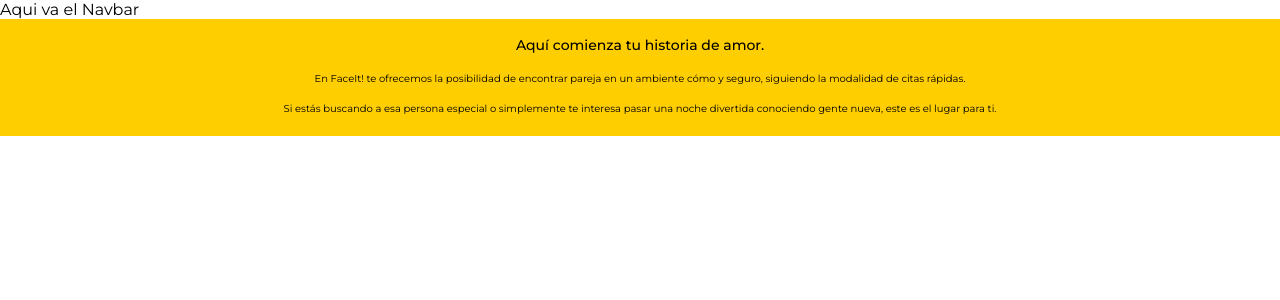
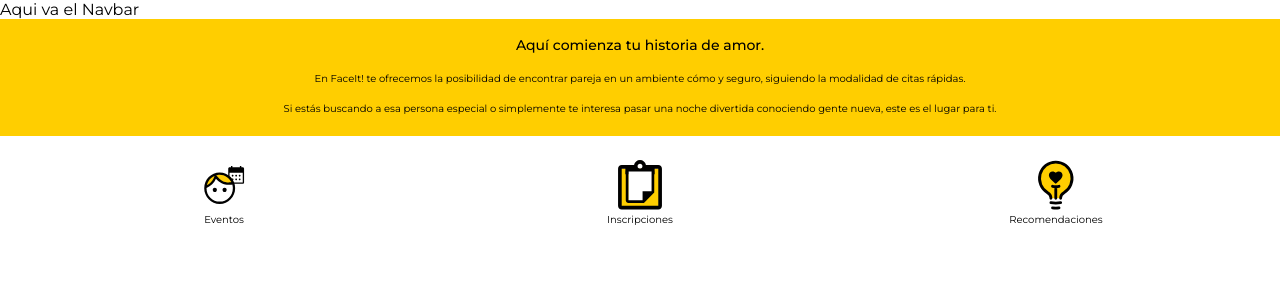
Before and after one commit to germankern/Face-It, a React (Create React App) app: page / in a window 1280 px wide. Shown: the top 300 px of the page. Built offline with nearby package versions, Linux system fonts and the light colour scheme.

Commit message:
add component ButtonLinksContainer

```diff
--- a/src/App.jsx
+++ b/src/App.jsx
@@ -1,5 +1,6 @@
 
 import './App.css';
+import ButtonLinksContainer from './components/ButtonLinksContainer';
 import DescriptionSection from './components/DescriptionSection';
 
 
@@ -8,6 +9,7 @@
     <div className="App">
       <p>Aqui va el Navbar</p>
       <DescriptionSection></DescriptionSection>
+      <ButtonLinksContainer></ButtonLinksContainer>
     </div>
   );
 }
--- /dev/null
+++ b/src/components/ButtonLinksContainer.jsx
@@ -0,0 +1,28 @@
+import React from 'react'
+import Eventos from '../images/Eventos.svg'
+import './buttonLinksContainer.css'
+import Recomendaciones from '../images/Recomendaciones.svg'
+import Incripciones from '../images/Incripciones.svg'
+
+
+const ButtonLinksContainer = () => {
+    return (
+        <div className='link-container'>
+            <div className='link-items'>
+                <img className='img-items' src={Eventos} alt="" />
+                <a className='link-events'>Eventos</a>
+            </div>
+            <div className='link-items'>
+                <img className='img-items' src={Incripciones} alt="" />
+                <a className='link-events'>Inscripciones</a>
+            </div>
+            <div className='link-items'>
+                <img className='img-items' src={Recomendaciones} alt="" />
+                <a className='link-events'>Recomendaciones</a>
+            </div>
+
+        </div>
+    )
+}
+
+export default ButtonLinksContainer
--- /dev/null
+++ b/src/components/buttonLinksContainer.css
@@ -0,0 +1,30 @@
+@media screen and (min-width: 360px) {
+    .link-container {
+        display: flex;
+        align-items: center;
+        justify-content: space-around;
+        padding: 16px;
+    }
+
+    .link-items {
+        display: flex;
+        justify-content: center;
+        align-items: center;
+        flex-direction: column;
+        margin: 8px;
+    }
+
+    .img-items {
+        width: 50px;
+        height: 50px;
+        margin-bottom: 4px;
+    }
+
+    .link-events{
+        font-weight: 400;
+        font-size: 10px;
+        line-height: 125%;
+        min-width: 104px;
+        text-align: center;
+    }
+}
--- a/src/components/descriptionSection.css
+++ b/src/components/descriptionSection.css
@@ -4,12 +4,14 @@
         text-align: center;
         padding: 2px;
     }
+
     .h2-desc {
         font-weight: 500;
         font-size: 14px;
         line-height: 125%;
         margin: 16px;
     }
+
     .p-desc {
         font-weight: 400;
         font-size: 10px;
```
Also changed, not shown: src/components/Probar.jsx (deleted), src/components/components.jsx (deleted), src/images/Incripciones.svg (added), src/images/Recomendaciones.svg (added), src/images/images.jsx (deleted).
